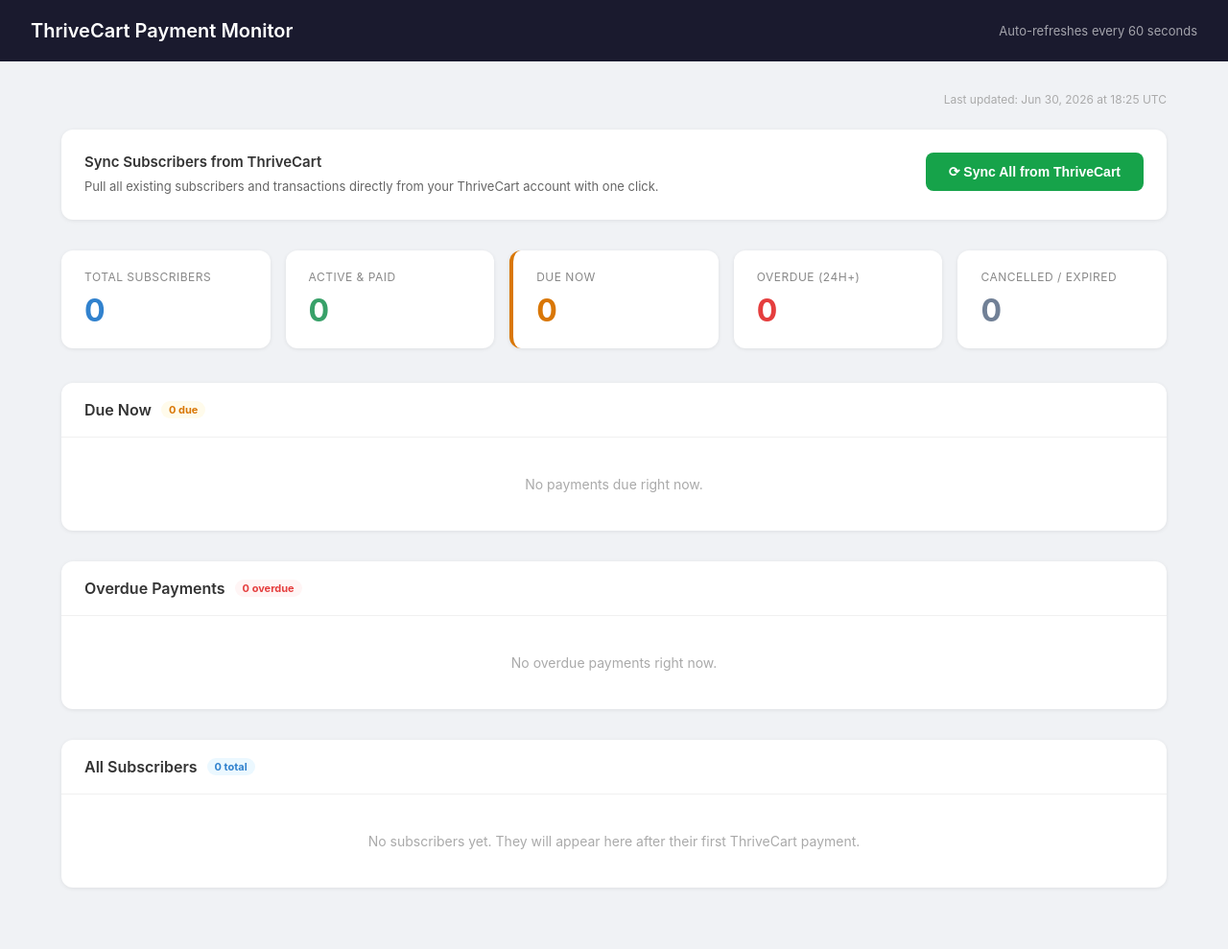
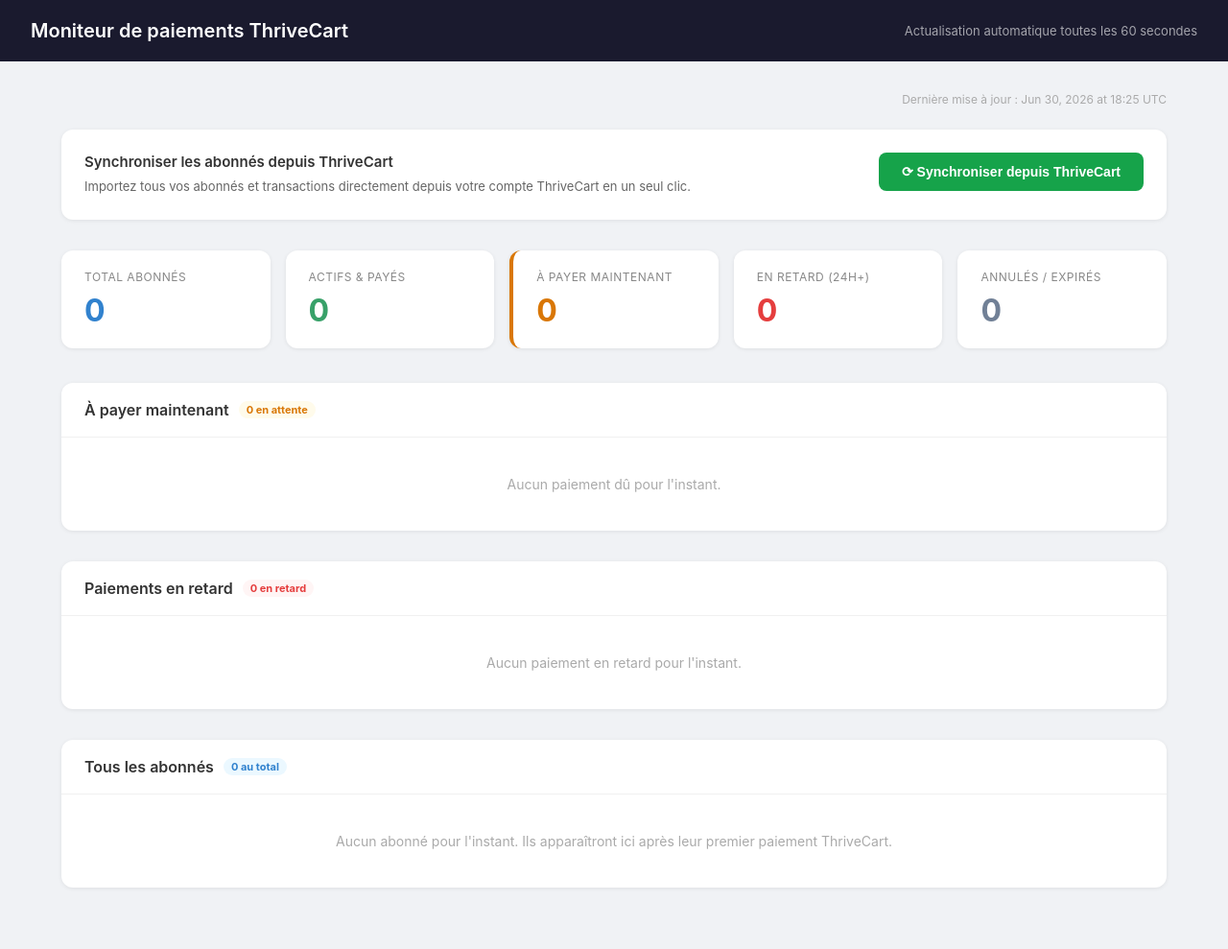
Before and after one commit to omar2445/thrivecart-monitor, a FastAPI app: page / in a window 1280 px wide. Shown: the whole page at 96% size. Run offline with FastAPI, Linux system fonts and the light colour scheme.

Commit message:
feat: translate dashboard to French, show days after 72h overdue

```diff
--- a/templates/dashboard.html
+++ b/templates/dashboard.html
@@ -1,9 +1,9 @@
 <!DOCTYPE html>
-<html lang="en">
+<html lang="fr">
 <head>
   <meta charset="UTF-8">
   <meta name="viewport" content="width=device-width, initial-scale=1.0">
-  <title>ThriveCart Payment Monitor</title>
+  <title>Moniteur de paiements ThriveCart</title>
   <style>
     * { box-sizing: border-box; margin: 0; padding: 0; }
     body { font-family: -apple-system, BlinkMacSystemFont, 'Segoe UI', sans-serif; background: #f0f2f5; color: #333; }
@@ -151,12 +151,12 @@
 <body>
 
 <header>
-  <h1>ThriveCart Payment Monitor</h1>
-  <span>Auto-refreshes every 60 seconds</span>
+  <h1>Moniteur de paiements ThriveCart</h1>
+  <span>Actualisation automatique toutes les 60 secondes</span>
 </header>
 
 <div class="container">
-  <p class="refresh-note">Last updated: {{ now }}</p>
+  <p class="refresh-note">Dernière mise à jour : {{ now }}</p>
 
   <!-- Flash messages -->
   {% if message %}
@@ -166,12 +166,12 @@
   <!-- Import Section -->
   <div class="import-box">
     <div class="info">
-      <h3>Sync Subscribers from ThriveCart</h3>
-      <p>Pull all existing subscribers and transactions directly from your ThriveCart account with one click.</p>
+      <h3>Synchroniser les abonnés depuis ThriveCart</h3>
+      <p>Importez tous vos abonnés et transactions directement depuis votre compte ThriveCart en un seul clic.</p>
     </div>
     <form method="POST" action="/sync-thrivecart">
       <button type="submit" style="background:#16a34a;color:white;border:none;border-radius:8px;padding:12px 24px;font-size:14px;font-weight:600;cursor:pointer;">
-        ⟳ Sync All from ThriveCart
+        ⟳ Synchroniser depuis ThriveCart
       </button>
     </form>
   </div>
@@ -179,42 +179,42 @@
   <!-- Summary Cards -->
   <div class="cards">
     <div class="card blue">
-      <div class="label">Total Subscribers</div>
+      <div class="label">Total abonnés</div>
       <div class="value">{{ stats.total }}</div>
     </div>
     <div class="card green">
-      <div class="label">Active & Paid</div>
+      <div class="label">Actifs & payés</div>
       <div class="value">{{ stats.active }}</div>
     </div>
     <div class="card" style="border-left:4px solid #d97706">
-      <div class="label">Due Now</div>
+      <div class="label">À payer maintenant</div>
       <div class="value" style="color:#d97706">{{ stats.due }}</div>
     </div>
     <div class="card red">
-      <div class="label">Overdue (24h+)</div>
+      <div class="label">En retard (24h+)</div>
       <div class="value">{{ stats.overdue }}</div>
     </div>
     <div class="card gray">
-      <div class="label">Cancelled / Expired</div>
+      <div class="label">Annulés / Expirés</div>
       <div class="value">{{ stats.inactive }}</div>
     </div>
   </div>
 
-  <!-- Due Now Section -->
+  <!-- Section À payer maintenant -->
   <div class="section">
     <div class="section-header">
-      <h2>Due Now</h2>
-      <span class="badge" style="background:#fffbeb;color:#d97706">{{ due_now | length }} due</span>
+      <h2>À payer maintenant</h2>
+      <span class="badge" style="background:#fffbeb;color:#d97706">{{ due_now | length }} en attente</span>
     </div>
     {% if due_now %}
     <table>
       <thead>
         <tr>
-          <th>Customer</th>
-          <th>Email</th>
-          <th>Product</th>
-          <th>Amount</th>
-          <th>Due Date</th>
+          <th>Client</th>
+          <th>Courriel</th>
+          <th>Produit</th>
+          <th>Montant</th>
+          <th>Date d'échéance</th>
         </tr>
       </thead>
       <tbody>
@@ -223,35 +223,35 @@
           <td><strong>{{ s.customer_name or '—' }}</strong></td>
           <td class="email">{{ s.customer_email }}</td>
           <td>{{ s.product_name or '—' }}</td>
-          <td class="amount">${{ "%.2f"|format(s.amount or 0) }}</td>
+          <td class="amount">{{ "%.2f"|format(s.amount or 0) }} $</td>
           <td class="date" style="color:#d97706;font-weight:600">
-            {{ s.next_payment_date.strftime('%b %d, %Y') if s.next_payment_date else '—' }}
+            {{ s.next_payment_date.strftime('%d %b %Y') if s.next_payment_date else '—' }}
           </td>
         </tr>
         {% endfor %}
       </tbody>
     </table>
     {% else %}
-    <div class="empty">No payments due right now.</div>
+    <div class="empty">Aucun paiement dû pour l'instant.</div>
     {% endif %}
   </div>
 
-  <!-- Overdue Section -->
+  <!-- Section Paiements en retard -->
   <div class="section">
     <div class="section-header">
-      <h2>Overdue Payments</h2>
-      <span class="badge red">{{ overdue | length }} overdue</span>
+      <h2>Paiements en retard</h2>
+      <span class="badge red">{{ overdue | length }} en retard</span>
     </div>
     {% if overdue %}
     <table>
       <thead>
         <tr>
-          <th>Customer</th>
-          <th>Email</th>
-          <th>Product</th>
-          <th>Amount</th>
-          <th>Was Due</th>
-          <th>Hours Overdue</th>
+          <th>Client</th>
+          <th>Courriel</th>
+          <th>Produit</th>
+          <th>Montant</th>
+          <th>Échéance</th>
+          <th>Retard</th>
         </tr>
       </thead>
       <tbody>
@@ -260,35 +260,41 @@
           <td><strong>{{ s.customer_name or '—' }}</strong></td>
           <td class="email">{{ s.customer_email }}</td>
           <td>{{ s.product_name or '—' }}</td>
-          <td class="amount">${{ "%.2f"|format(s.amount or 0) }}</td>
-          <td class="date overdue">{{ s.next_payment_date.strftime('%b %d, %Y') if s.next_payment_date else '—' }}</td>
-          <td class="date overdue">{{ s.hours_overdue }}h</td>
+          <td class="amount">{{ "%.2f"|format(s.amount or 0) }} $</td>
+          <td class="date overdue">{{ s.next_payment_date.strftime('%d %b %Y') if s.next_payment_date else '—' }}</td>
+          <td class="date overdue">
+            {% if s.hours_overdue >= 72 %}
+              {{ (s.hours_overdue // 24) }} jour{{ 's' if s.hours_overdue // 24 > 1 else '' }}
+            {% else %}
+              {{ s.hours_overdue }}h
+            {% endif %}
+          </td>
         </tr>
         {% endfor %}
       </tbody>
     </table>
     {% else %}
-    <div class="empty">No overdue payments right now.</div>
+    <div class="empty">Aucun paiement en retard pour l'instant.</div>
     {% endif %}
   </div>
 
-  <!-- All Subscribers Section -->
+  <!-- Section Tous les abonnés -->
   <div class="section">
     <div class="section-header">
-      <h2>All Subscribers</h2>
-      <span class="badge blue">{{ subscriptions | length }} total</span>
+      <h2>Tous les abonnés</h2>
+      <span class="badge blue">{{ subscriptions | length }} au total</span>
     </div>
     {% if subscriptions %}
     <table>
       <thead>
         <tr>
-          <th>Customer</th>
-          <th>Email</th>
-          <th>Product</th>
-          <th>Amount</th>
-          <th>Status</th>
-          <th>Last Payment</th>
-          <th>Next Due</th>
+          <th>Client</th>
+          <th>Courriel</th>
+          <th>Produit</th>
+          <th>Montant</th>
+          <th>Statut</th>
+          <th>Dernier paiement</th>
+          <th>Prochain paiement</th>
         </tr>
       </thead>
       <tbody>
@@ -297,25 +303,30 @@
           <td><strong>{{ s.customer_name or '—' }}</strong></td>
           <td class="email">{{ s.customer_email }}</td>
           <td>{{ s.product_name or '—' }}</td>
-          <td class="amount">${{ "%.2f"|format(s.amount or 0) }}</td>
+          <td class="amount">{{ "%.2f"|format(s.amount or 0) }} $</td>
           <td>
             <span class="status-pill
               {% if s.payment_state == 'overdue' %}status-overdue
               {% elif s.payment_state == 'due' %}status-active
               {% else %}status-{{ s.status }}{% endif %}">
-              {{ s.payment_state }}
+              {% if s.payment_state == 'overdue' %}En retard
+              {% elif s.payment_state == 'due' %}À payer
+              {% elif s.payment_state == 'paid' %}Actif
+              {% elif s.status == 'cancelled' %}Annulé
+              {% elif s.status == 'expired' %}Expiré
+              {% else %}{{ s.payment_state }}{% endif %}
             </span>
           </td>
-          <td class="date">{{ s.last_payment_date.strftime('%b %d, %Y') if s.last_payment_date else '—' }}</td>
+          <td class="date">{{ s.last_payment_date.strftime('%d %b %Y') if s.last_payment_date else '—' }}</td>
           <td class="date {% if s.payment_state == 'overdue' %}overdue{% endif %}">
-            {{ s.next_payment_date.strftime('%b %d, %Y') if s.next_payment_date else '—' }}
+            {{ s.next_payment_date.strftime('%d %b %Y') if s.next_payment_date else '—' }}
           </td>
         </tr>
         {% endfor %}
       </tbody>
     </table>
     {% else %}
-    <div class="empty">No subscribers yet. They will appear here after their first ThriveCart payment.</div>
+    <div class="empty">Aucun abonné pour l'instant. Ils apparaîtront ici après leur premier paiement ThriveCart.</div>
     {% endif %}
   </div>
 
```
